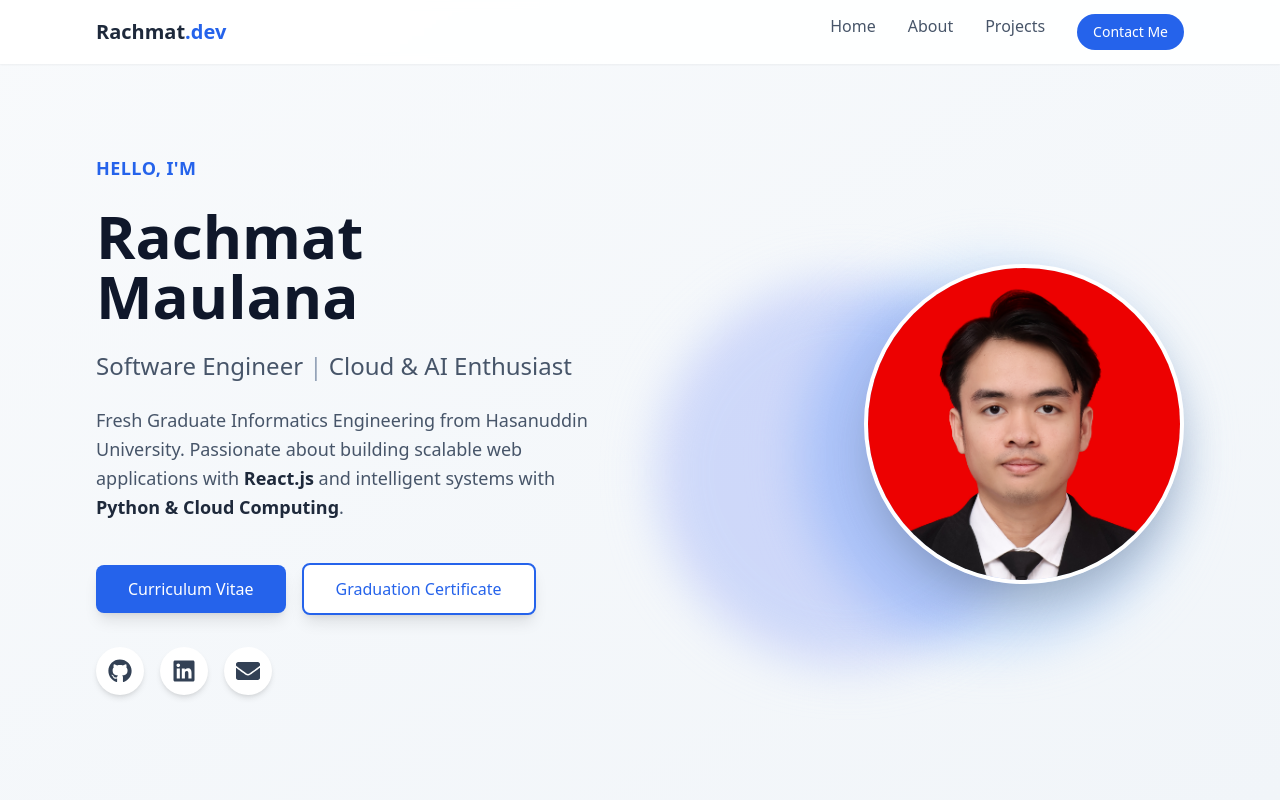
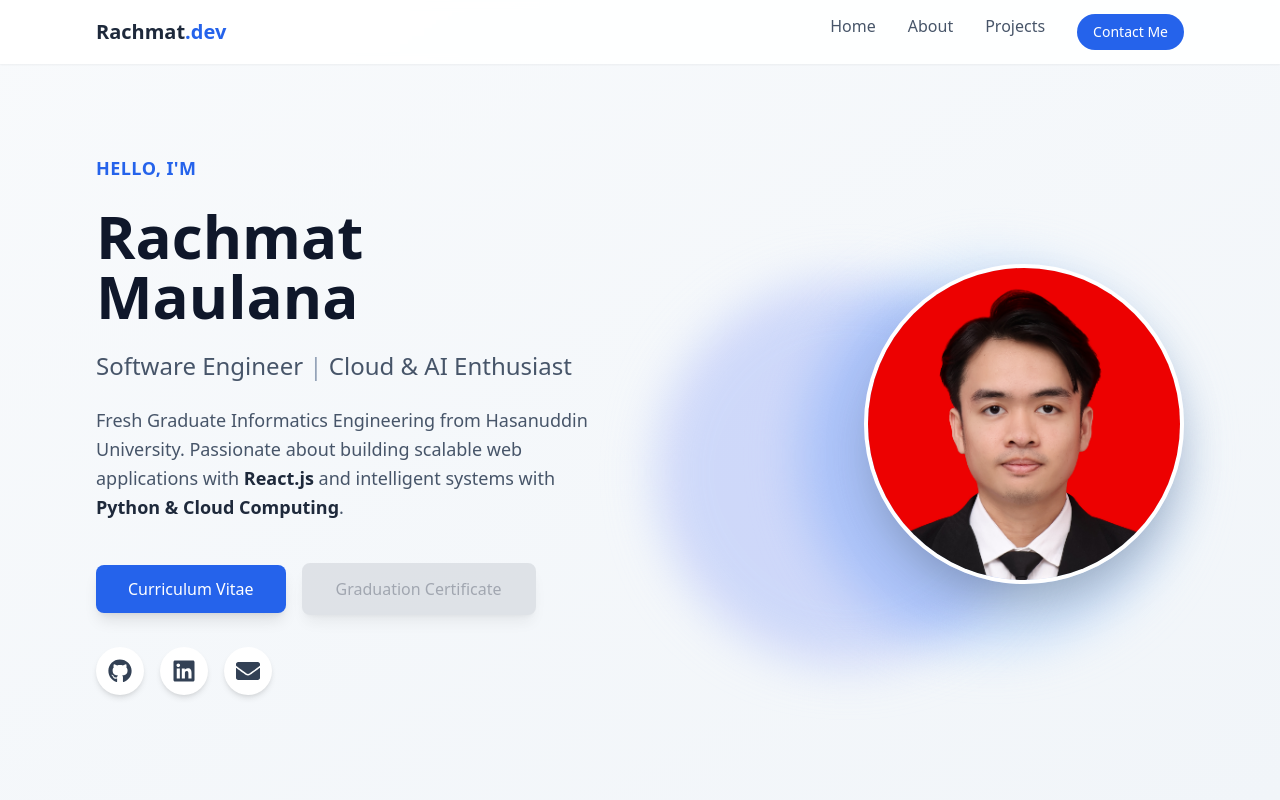
Before and after one commit to rchmtmaulana/portofolio-rachmat, a React (Vite) app: page / in a window 1280 px wide. Shown: the top 800 px of the page. Built offline with nearby package versions, Linux system fonts and the light colour scheme.

Commit message:
disabled tombol download SKL

```diff
--- a/src/components/Hero.jsx
+++ b/src/components/Hero.jsx
@@ -46,13 +46,19 @@ const Hero = () => {
                         >
                             Curriculum Vitae
                         </a>
-            <a
+                        {/* <a
                             href="/SKL_Rachmat_Maulana.pdf"
                             download
                             className="w-full sm:w-auto px-8 py-3 bg-white text-blue-600 font-medium rounded-lg border-2 border-blue-600 hover:bg-blue-50 shadow-lg hover:shadow-blue-500/20 transition transform hover:-translate-y-1"
                         >
                             Graduation Certificate
-            </a>
+                        </a> */}
+                        <button
+                            disabled
+                            className="w-full sm:w-auto px-8 py-3 bg-gray-300 text-gray-500 font-medium rounded-lg border-2 border-gray-300 cursor-not-allowed shadow-lg opacity-60"
+                        >
+                            Graduation Certificate
+                        </button>
                     </div>
 
                     {/* Ikon Sosial Media - Baris Kedua */}
@@ -95,7 +101,6 @@ const Hero = () => {
                     </div>
                 </div>
             </div>
-
         </section>
     );
 };
```
Lines whose indentation alone changed are shown as unchanged.
